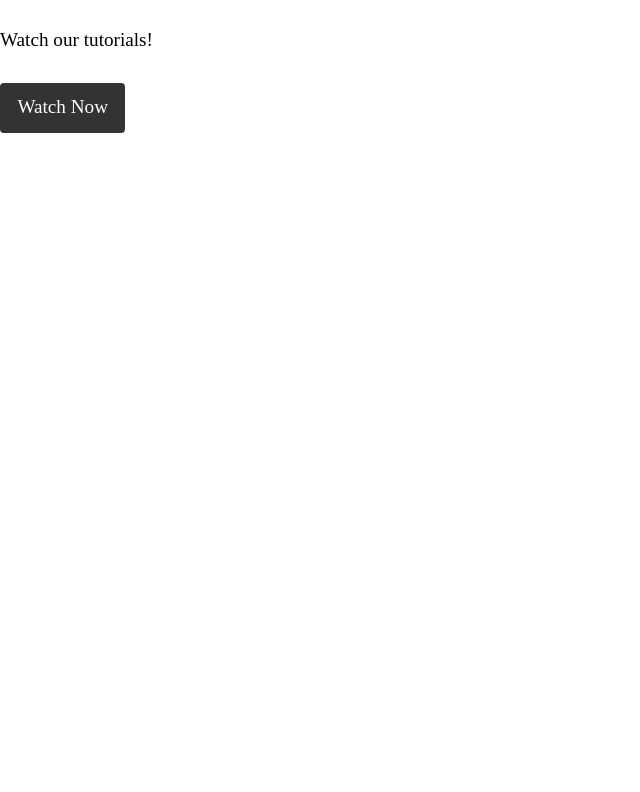
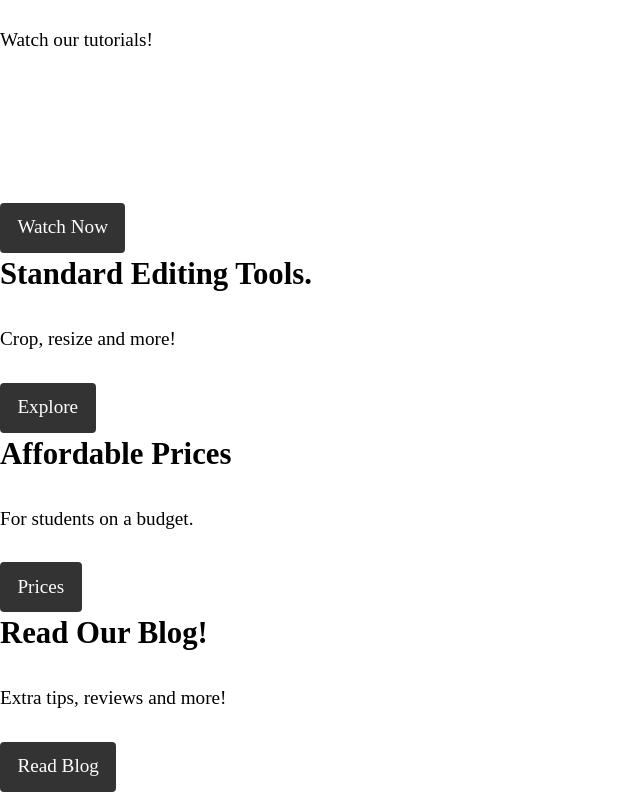
Before and after one commit to paigeheff/SAAS, a plain HTML site: page index.html in a window 1280 px wide. Shown: the part 406-1198 px from the top of the page, without its empty margins (0-640 px from the left). Before the commit the page ends 800 px from the top, so only its background shows below. Drawn offline with Linux system fonts and the light colour scheme.

Commit message:
adding main

```diff
--- a/index.html
+++ b/index.html
@@ -33,6 +33,26 @@
       <h2>New to Editing?</h2>
       <p>Watch our tutorials!</p>
       <a class="btn" href="#">Watch Now</a>
+      <video></video>
+    </div>
+    <div>
+      <h2>Standard Editing Tools.</h2>
+      <p>Crop, resize and more!</p>
+      <a class="btn" href="features.html">Explore</a>
+      <img></img>
+    </div>
+    <div>
+      <h2>Affordable Prices</h2>
+      <p>For students on a budget.</p>
+      <a class="btn" href="pricing.html">Prices</a>
+      <img></img>
+    </div>
+    <div>
+      <h2>Read Our Blog!</h2>
+      <p>Extra tips, reviews and more!</p>
+      <a class="btn" href="#">Read Blog</a>
+      <img></img>
+    </div>
 
 
 
```
